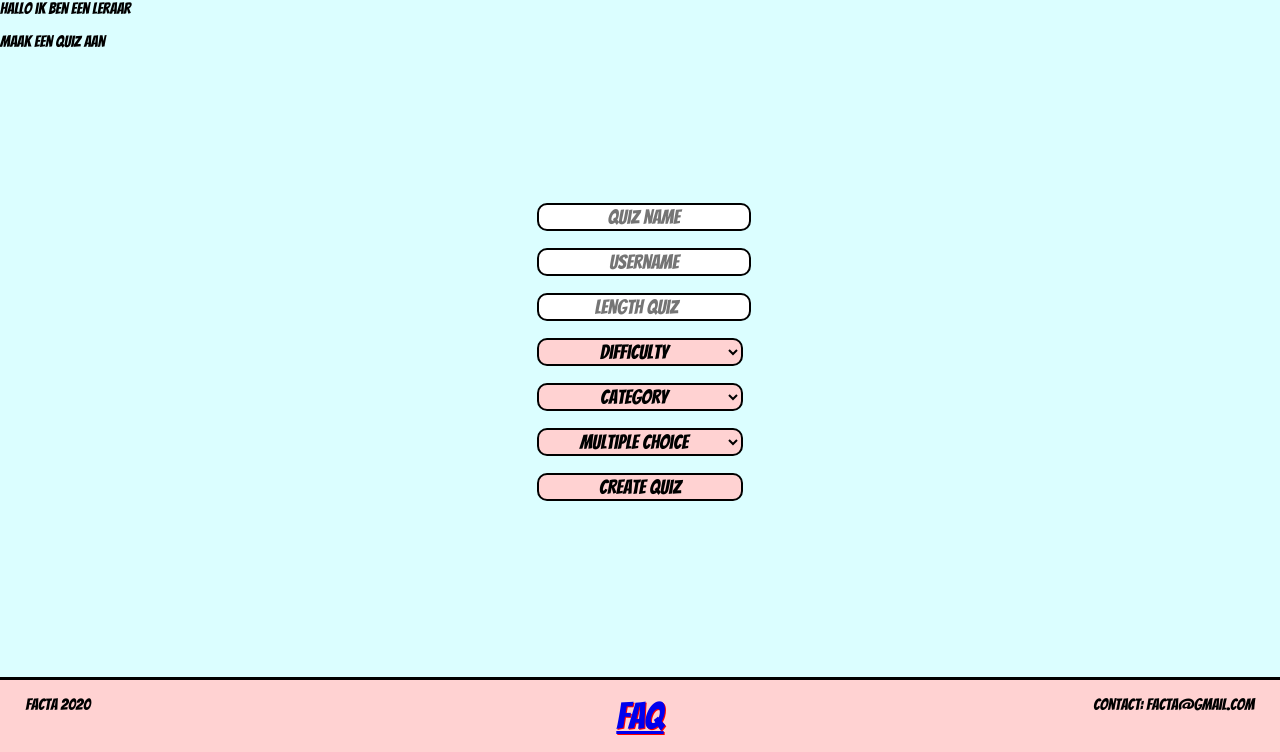
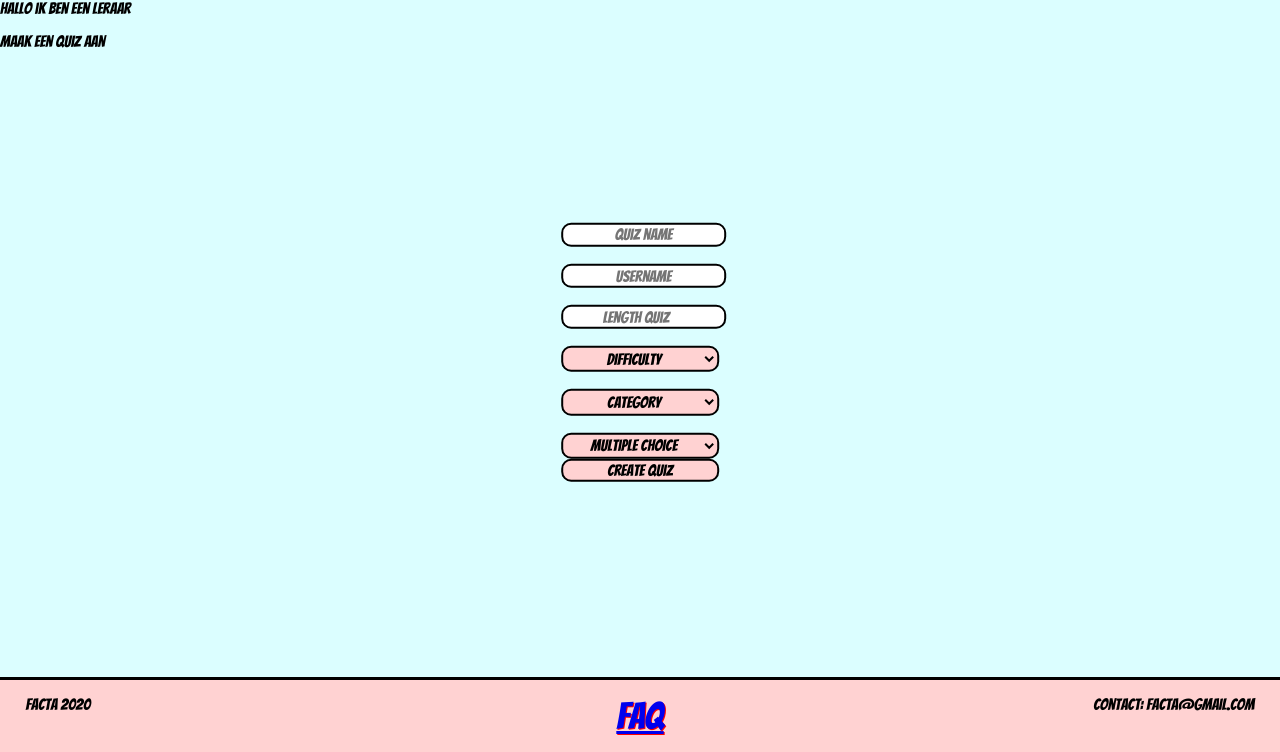
Before and after one commit to insideranionic/WebIK, a Flask app: page / in a window 1280 px wide. Shown: the part 48-800 px from the top of the page. Run offline with Flask 2, Linux system fonts and the light colour scheme; a user stored in the database is signed in; some libraries are stand-ins or nearby versions.

Commit message:
question buttons now scaleable

```diff
--- a/static/style_home.css
+++ b/static/style_home.css
@@ -269,7 +269,7 @@
 .question {
   font-family: 'Bangers';
   text-align-last: center;
-  font-size: 40px;
+  font-size: 100%;
 }
 
 .center{
@@ -312,7 +312,8 @@
 }
 
 .leaderboard{
-  font-size: 100px;
+  text-align: center;
+  font-size: 100%;
   text-align: center;
   margin-top: 5%;
   margin-left: auto;
@@ -322,13 +323,41 @@
 
 .accountfield button {
   border-bottom-style: none;
-  display: block;
+  display: inline-block;
   margin: 0;
   text-align: center;
   width: 100%;
   background: #FFD2D2;
   font-family: 'Bangers';
-  font-size: 20px;
+  font-size: 100%;
+  border-radius: 10px;
+  border: 2px solid black;
+
+}
+
+.accountfield button {
+  border-bottom-style: none;
+  display: inline-block;
+  margin: 0;
+  text-align: center;
+  width: 100%;
+  background: #FFD2D2;
+  font-family: 'Bangers';
+  font-size: 100%;
+  border-radius: 10px;
+  border: 2px solid black;
+
+}
+
+.questionfield button {
+  border-bottom-style: none;
+  display: inline-block;
+  margin: 0;
+  text-align: center;
+  width: 100%;
+  background: #FFD2D2;
+  font-family: 'Bangers';
+  font-size: 100%;
   border-radius: 10px;
   border: 2px solid black;
 
@@ -336,28 +365,30 @@
 
 .accountfield input {
   border-bottom-style: none;
-  display: block;
+  display: inline-block;
   margin: 0 auto;
   text-align: center;
   width: 100%;
   background: white;
   font-family: 'Bangers';
-  font-size: 20px;
+  font-size: 100%;
   border-radius: 10px;
   border: 2px solid black;
+  padding:1%;
 }
 
 .accountfield select{
   border-bottom-style: none;
-  display: block;
+  display: inline-block;
   margin: 0 auto;
   text-align: center;
   width: 100%;
   background: #FFD2D2;
   font-family: 'Bangers';
-  font-size: 20px;
+  font-size: 100%;
   border-radius: 10px;
   border: 2px solid black;
+  padding:1%;
 
 }
 
@@ -367,6 +398,7 @@
   top: 50%;
   transform: translate(-50%, -50%);
   width: 100%;
+  padding:1%;
 }
 
 
--- a/templates/quiz.html
+++ b/templates/quiz.html
@@ -14,7 +14,7 @@
 <input type="hidden" name="question_hidden" value="{{question}}" />
 
 {% for answers in answers %}
-    <div class="btn-group">
+    <div class="questionfield">
     <button type="input" name = "answer" value = {{answers}} >{{answers}}</button><br>
     </div>
 
```
Also changed, not shown: database.db.
